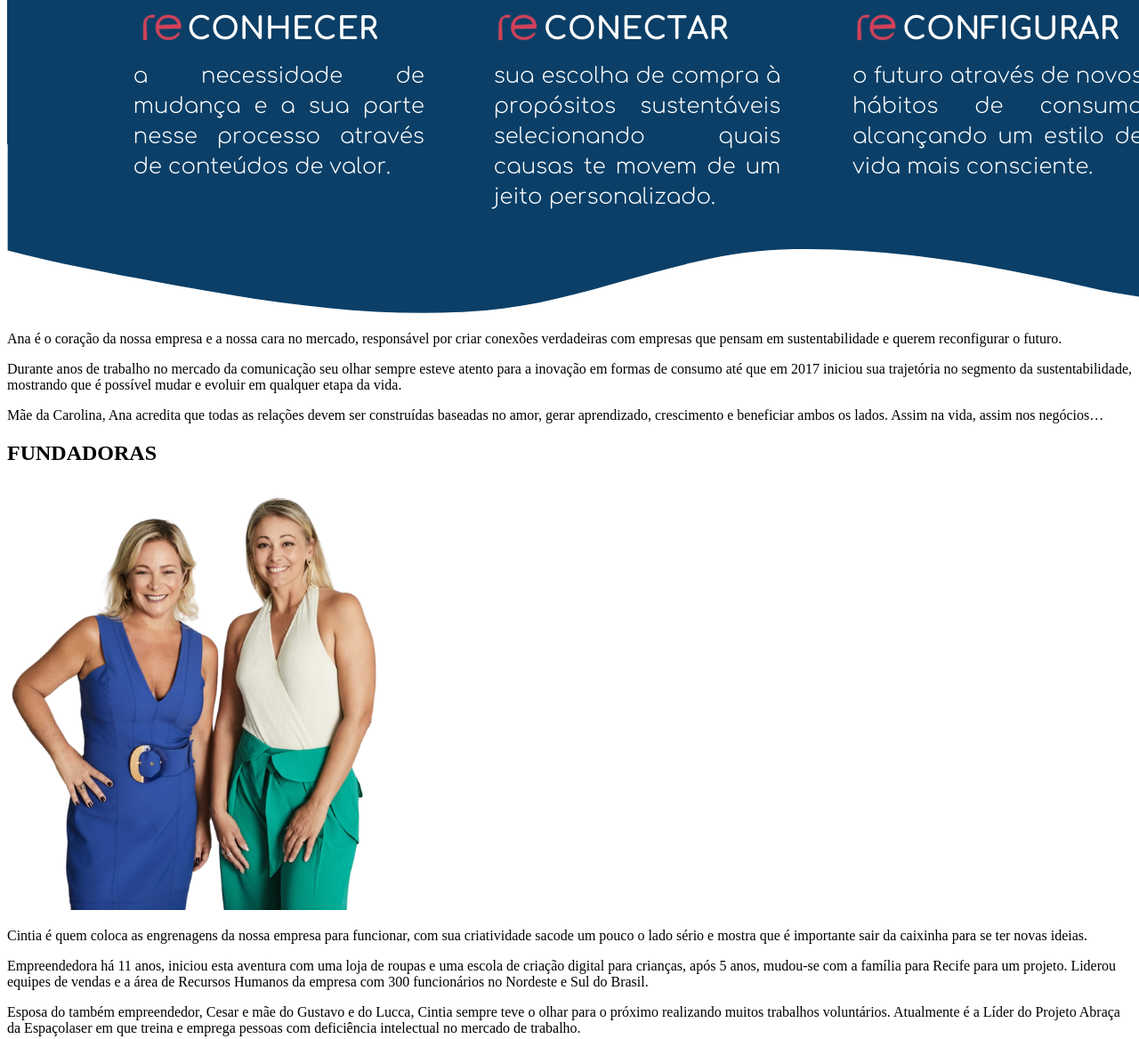
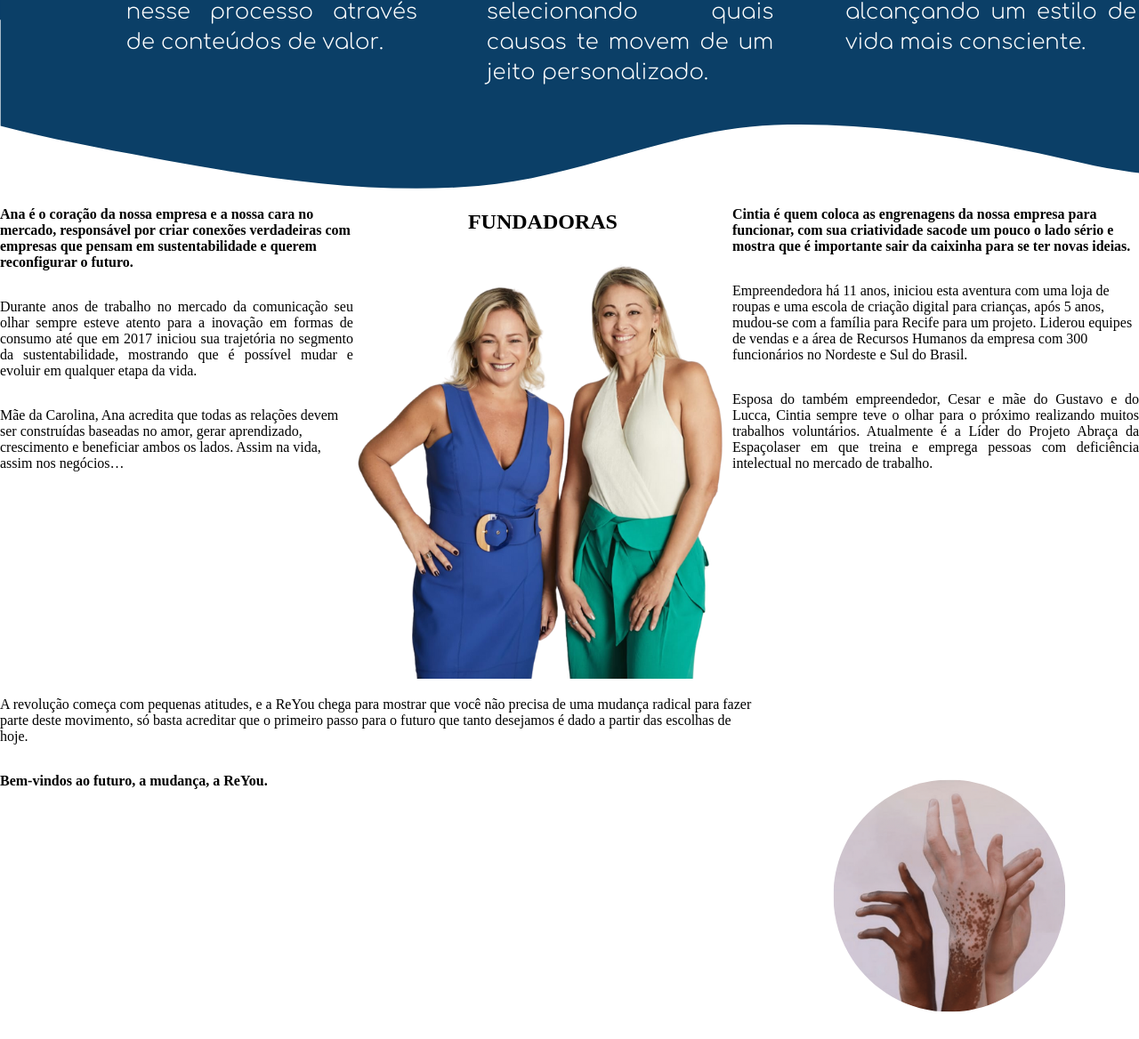
Before and after one commit to samuel-neves/reyoushop, a plain HTML site: page index.html in a window 1280 px wide. Shown: the part 930-2098 px from the top of the page at 89% size. Drawn offline with Linux system fonts and the light colour scheme.

Commit message:
feat: basic style implementation

```diff
--- a/index.html
+++ b/index.html
@@ -15,7 +15,7 @@
 
   <section id="about-first-section-container">
     <img src="./assets/1.png" alt="demonstrative image">
-    <div class="section-text-container align-left">
+    <div class="section-text-container align-right">
       <p>
         A plataforma de busca online nasceu com o objetivo de auxiliar o
         usuário a fazer escolhas mais preocupadas com o planeta. Além
@@ -38,7 +38,7 @@
 
   <section class="about-second-section-container">
     <div class="section-text-container">
-      <p class="align-right bold">
+      <p class="align-left bold">
         Ana é o coração da nossa empresa e a
         nossa cara no mercado, responsável por
         criar conexões verdadeiras com empresas
@@ -55,7 +55,7 @@
         possível mudar e evoluir em qualquer
         etapa da vida.
       </p>
-      <p class="align-right">
+      <p class="align-left">
         Mãe da Carolina, Ana acredita que todas
         as relações devem ser construídas
         baseadas no amor, gerar aprendizado,
@@ -71,14 +71,14 @@
     </div>
 
     <div class="section-text-container">
-      <p class="align-right bold">
+      <p class="align-left bold">
         Cintia é quem coloca as engrenagens da
         nossa empresa para funcionar, com sua
         criatividade sacode um pouco o lado sério e
         mostra que é importante sair da caixinha para
         se ter novas ideias.
       </p>
-      <p class="align-right">
+      <p class="align-left">
         Empreendedora há 11 anos, iniciou esta
         aventura com uma loja de roupas e uma escola
         de criação digital para crianças, após 5 anos,
@@ -103,13 +103,13 @@
 
   <section id="footer-container">
     <div class="section-text-container">
-      <p class="align-right">
+      <p class="align-left">
         A revolução começa com pequenas atitudes, e a ReYou chega para
         mostrar que você não precisa de uma mudança radical para fazer
         parte deste movimento, só basta acreditar que o primeiro passo para
         o futuro que tanto desejamos é dado a partir das escolhas de hoje.
       </p>
-      <p class="align-right bold">
+      <p class="align-left bold">
         Bem-vindos ao futuro, a mudança, a ReYou.
       </p>
     </div>
--- a/styles.css
+++ b/styles.css
@@ -0,0 +1,32 @@
+body {
+  margin: 0;
+}
+
+section {
+  display: flex;
+}
+
+h1, h2 {
+  text-align: center;
+}
+
+.section-text-container {
+  display: flex;
+  flex-direction: column;
+}
+
+.align-right {
+  text-align: right;
+}
+
+.align-left {
+  text-align: left;
+}
+
+.justify {
+  text-align: justify;
+}
+
+.bold {
+  font-weight: bold;
+}
```
